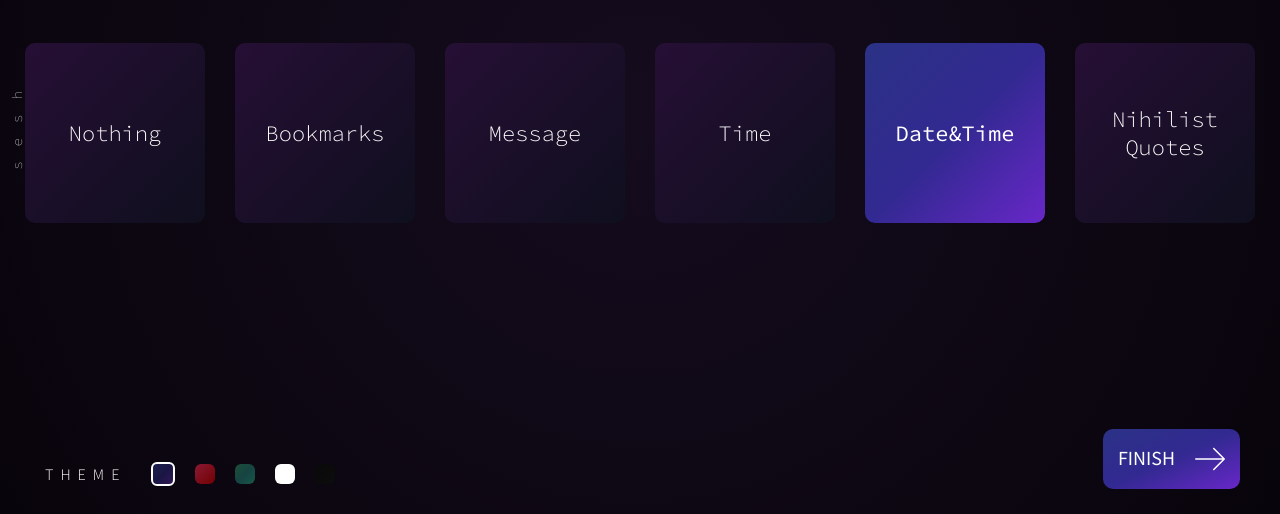
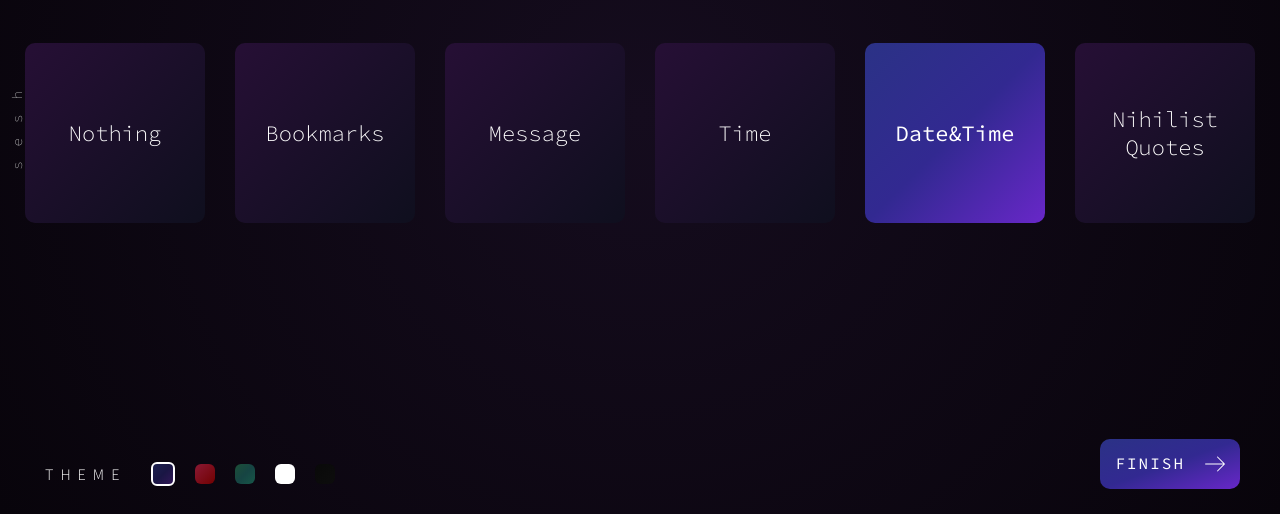
Before and after one commit to fvrtrp/sesh, a browser extension: page src/override/override.html in a window 1280 px wide. Shown: the part 286-800 px from the top of the page. Drawn offline with Linux system fonts and the light colour scheme.

Commit message:
fixed styles

```diff
--- a/src/override/css/base.css
+++ b/src/override/css/base.css
@@ -69,7 +69,7 @@ body {
     height: 100%;
     font-size: 40px;
     font-family: 'Source Sans Pro', sans-serif;
-    font-weight: 900;
+    font-weight: 700;
 }
 
 #quotesContainer {
--- a/src/override/css/settings.css
+++ b/src/override/css/settings.css
@@ -63,7 +63,7 @@
     /* margin: 0 auto; */
     font-size: 30px;
     font-family: 'Source Sans Pro', sans-serif;
-    font-weight: 900;
+    font-weight: 700;
     display: none;
 }
 #settingsContainer .optionCustomization #messageInput:focus{
@@ -108,15 +108,16 @@
     padding: 15px;
     border-radius: 10px;
     cursor: pointer;
-    font-size: 20px;
+    font-size: 16px;
 }
 #settingsContainer #finish span {
-    font-family: 'Source Sans Pro', sans-serif;
+    font-family: 'Source Code Pro', sans-serif;
     margin-right: 20px;
     margin-top: -3px;
     text-transform: uppercase;
+    letter-spacing: 2px;
 }
 #settingsContainer #finish img{
-    width: 30px;
-    height: 30px;
+    width: 20px;
+    height: 20px;
 }
```
